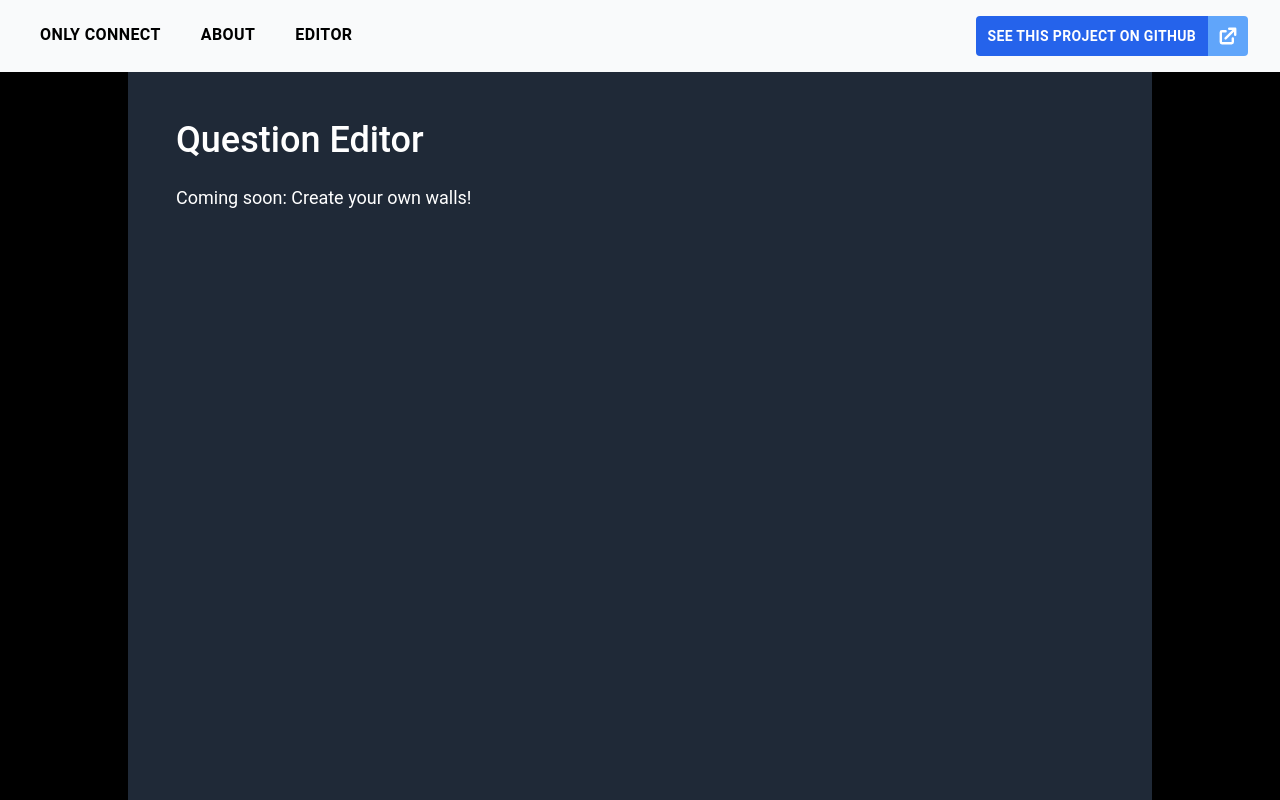
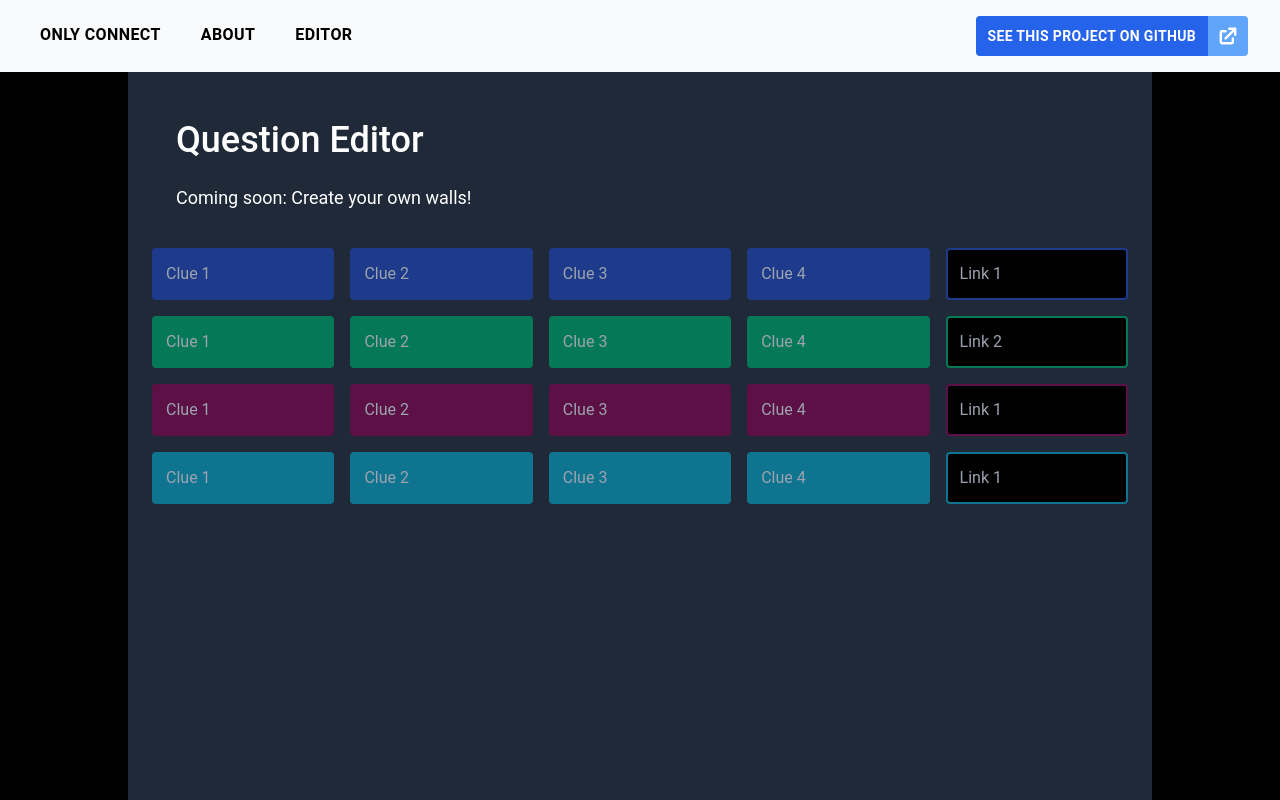
Before and after one commit to emordonez/connecting-wall, a Vue app: page /editor in a window 1280 px wide. Built offline with nearby package versions, Linux system fonts and the light colour scheme; what tailwind-heropatterns, tailwindcss-debug-screens would draw is missing.

Commit message:
added template grid with two-way data binding

```diff
--- a/src/views/Editor.vue
+++ b/src/views/Editor.vue
@@ -8,5 +8,98 @@
         Coming soon: Create your own walls!
       </p>
     </div>
+    <div class="grid grid-cols-1 gap-4 sm:grid-cols-5">
+      <!-- Group 1 -->
+      <div v-for="i in 4" :key="i">
+        <input
+          v-model="groups[0].clues[i - 1]"
+          :placeholder="`Clue ${i}`"
+          required
+          class="w-full p-3 border-2 rounded group-1"
+        >
+      </div>
+      <input
+        v-model="groups[0].connection"
+        placeholder="Link 1"
+        required
+        class="w-full p-3 border-2 rounded group-1 bg-black"
+      >
+      <!-- Group 2 -->
+      <div v-for="i in 4" :key="i">
+        <input
+          v-model="groups[1].clues[i - 1]"
+          :placeholder="`Clue ${i}`"
+          required
+          class="w-full p-3 border-2 rounded group-2"
+        >
+      </div>
+      <input
+        v-model="groups[1].connection"
+        placeholder="Link 2"
+        required
+        class="w-full p-3 border-2 rounded group-2 bg-black"
+      >
+      <!-- Group 3 -->
+      <div v-for="i in 4" :key="i">
+        <input
+          v-model="groups[2].clues[i - 1]"
+          :placeholder="`Clue ${i}`"
+          required
+          class="w-full p-3 border-2 rounded group-3"
+        >
+      </div>
+      <input
+        v-model="groups[2].connection"
+        placeholder="Link 1"
+        required
+        class="w-full p-3 border-2 rounded group-3 bg-black"
+      >
+      <!-- Group 4 -->
+      <div v-for="i in 4" :key="i">
+        <input
+          v-model="groups[3].clues[i - 1]"
+          :placeholder="`Clue ${i}`"
+          required
+          class="w-full p-3 border-2 rounded group-4"
+        >
+      </div>
+      <input
+        v-model="groups[3].connection"
+        placeholder="Link 1"
+        required
+        class="w-full p-3 border-2 rounded group-4 bg-black"
+      >
+    </div>
   </div>
 </template>
+
+<script>
+export default {
+  data () {
+    return {
+      groups: [
+        {
+          "id": 1,
+          "connection": "",
+          "clues": [],
+        },
+        {
+          "id": 2,
+          "connection": "",
+          "clues": [],
+        },
+        {
+          "id": 3,
+          "connection": "",
+          "clues": [],
+        },
+        {
+          "id": 4,
+          "connection": "",
+          "clues": [],
+        }
+      ]
+    }
+  }
+}
+</script>
```
